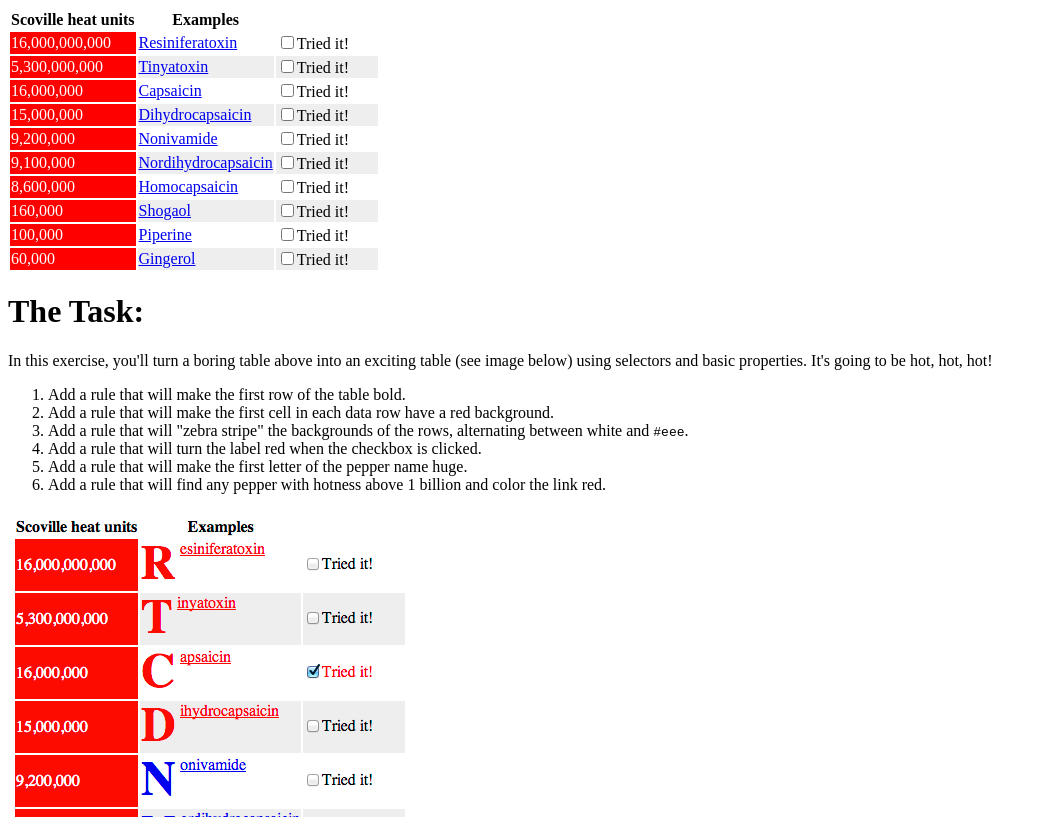
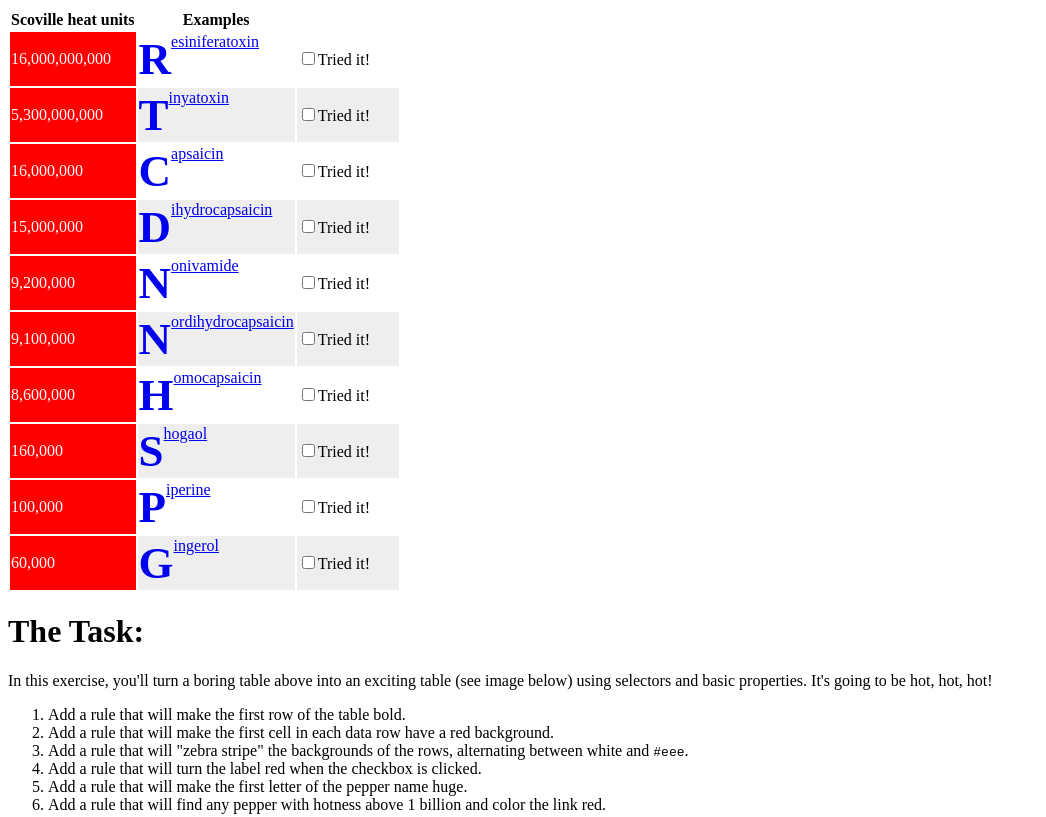
Before and after one commit to urahara-dono/CSS, a plain HTML site: page index.html in a window 1280 px wide. Shown: the top 817 px of the page, without its empty margins (0-1046 px from the left). Drawn offline with Linux system fonts and the light colour scheme.

Commit message:
task5.html

```diff
--- a/index.html
+++ b/index.html
@@ -32,6 +32,15 @@ tr:first-child
 input:checked + label
 {
 	color: red;
+}
+
+/* Task 5 */
+td:nth-of-type(2)::first-letter
+{
+  	font-size: 45px;
+	font-weight: bold;
+	position: relative;
+	float: left;
 }
 
    </style>
```
